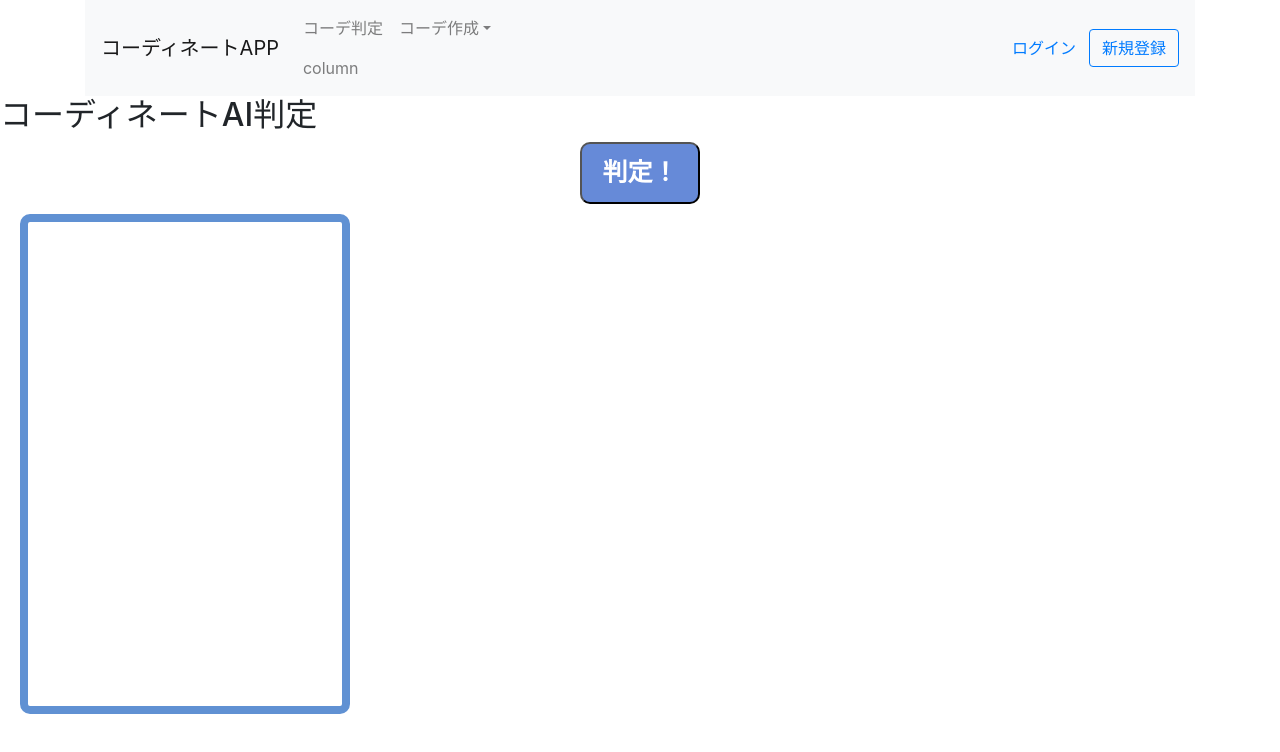
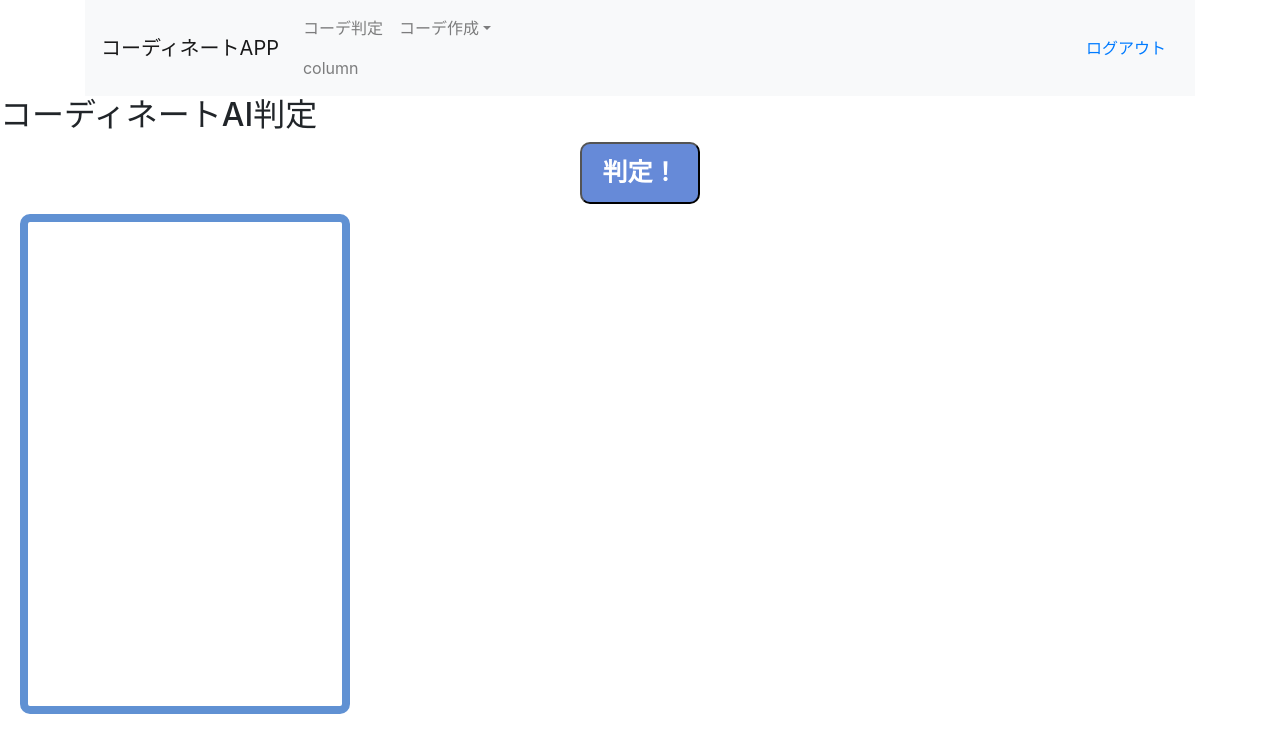
Before and after one commit to sunakane/team7-mock, a React (Create React App) app: page /camera in a window 1280 px wide. Shown: the top 752 px of the page. Built offline with nearby package versions, Linux system fonts and the light colour scheme; no server answers.

Commit message:
navbarのログインをログアウトに修正

```diff
--- a/src/Home/Home.jsx
+++ b/src/Home/Home.jsx
@@ -3,7 +3,6 @@ import User from "../User.js";
 import {
   Button
 } from 'reactstrap';
-import { Redirect } from "react-router-dom";
 
 // 未ログインユーザーが一番はじめにアクセスするページ
 class Home extends Component {
--- a/src/Layout/Navbar.jsx
+++ b/src/Layout/Navbar.jsx
@@ -42,12 +42,9 @@ const Example = (props) => {
               </DropdownMenu>
             </UncontrolledDropdown>
           </Nav>
-          <Button color="link" href="/login">
-            ログイン
+          <Button color="link" href="/logout">
+            ログアウト
           </Button>{" "}
-          <Button outline color="primary" href="/new">
-            新規登録
-          </Button>
         </Collapse>
       </Navbar>
     </Container>
```
